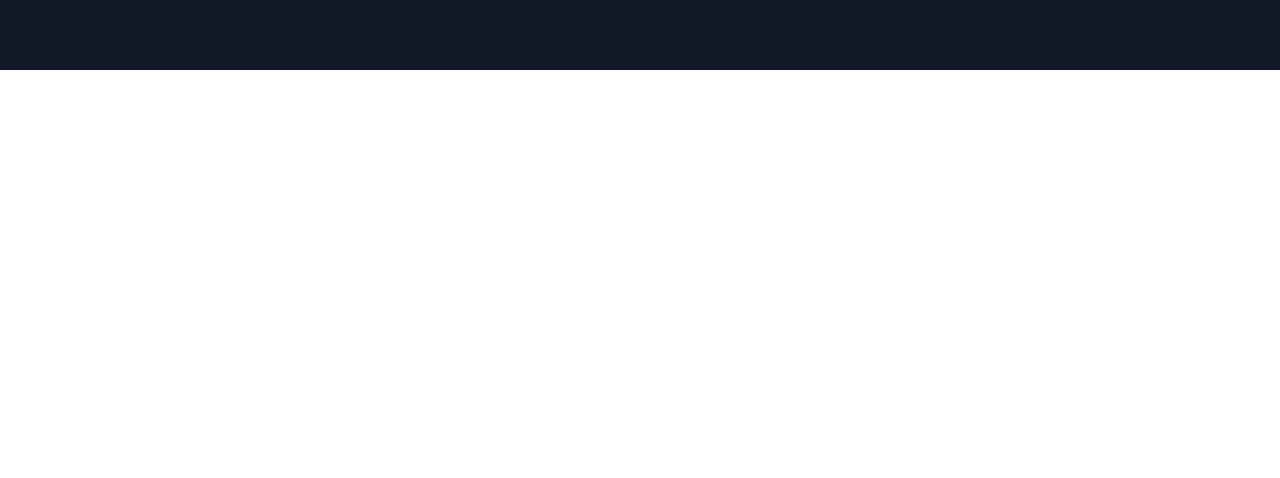
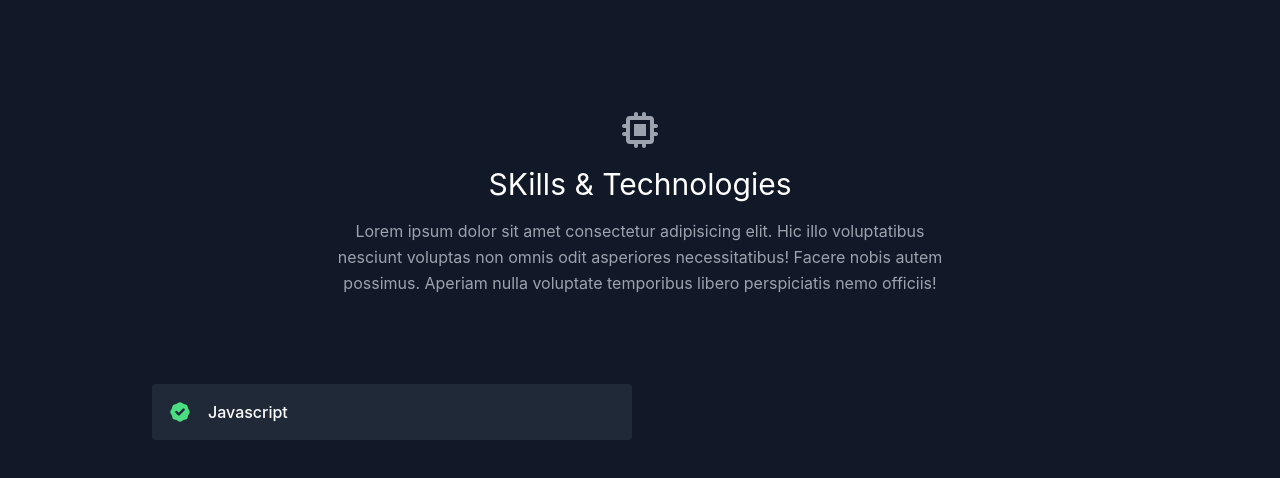
Before and after one commit to Deiondrae/portfolio, a React (Create React App) app: page / in a window 1280 px wide. Shown: the part 1370-1848 px from the top of the page. Before the commit the page ends 1440 px from the top, so only its background shows below. Built offline with nearby package versions, Linux system fonts and the light colour scheme.

Commit message:
added skills component

```diff
--- a/lorem.html
+++ b/lorem.html
@@ -0,0 +1 @@
+Lorem ipsum dolor sit amet consectetur adipisicing elit. Hic illo voluptatibus nesciunt voluptas non omnis odit asperiores necessitatibus! Facere nobis autem possimus. Aperiam nulla voluptate temporibus libero perspiciatis nemo officiis!
--- a/src/App.js
+++ b/src/App.js
@@ -1,12 +1,14 @@
 import './App.css';
 import About from './components/about';
 import Projects from './components/projects';
+import Skills from './components/skills';
 
 function App() {
   return (
     <main className="text-gray-400 bg-gray-900 body-font">
       <About></About>
       <Projects></Projects>
+      <Skills></Skills>
     </main>
   );
 }
--- /dev/null
+++ b/src/components/skills/index.js
@@ -0,0 +1,36 @@
+import { BadgeCheckIcon, ChipIcon } from "@heroicons/react/solid";
+import { skills } from "../../data";
+
+function Skills() {
+  return (
+    <section id="skills">
+      <div className="container px-5 py-10 mx-auto">
+        <div className="text-center mb-20">
+          <ChipIcon className="w-10 inline-block mb-4"></ChipIcon>
+          <h1 className="sm:text=4xl text-3xl font medium title-font text-white mb-4">
+            SKills & Technologies
+          </h1>
+          <p className="text-base leading-relaxed xl:w-2/4 lg:w-3/4 mx-auto">
+            Lorem ipsum dolor sit amet consectetur adipisicing elit. Hic illo
+            voluptatibus nesciunt voluptas non omnis odit asperiores
+            necessitatibus! Facere nobis autem possimus. Aperiam nulla voluptate
+            temporibus libero perspiciatis nemo officiis!
+          </p>
+        </div>
+        <div className="flex flex-wrap lg:w-4/5 sm:mx-auto sm:mb-2 -mx-2">
+          {skills.map((skill) => (
+            <div key={skill} className="p-2 sm:w-1/2 w-full">
+              <div className="bg-gray-800 rounded flex p-4 h-full items-center">
+                <BadgeCheckIcon className="text-green-400 w-6 h-6 flex-shrink-0 mr-4"></BadgeCheckIcon>
+                <span className="title-font font-medium text-white">
+                  {skill}
+                </span>
+              </div>
+            </div>
+          ))}
+        </div>
+      </div>
+    </section>
+  );
+}
+export default Skills;
--- a/src/data.js
+++ b/src/data.js
@@ -32,3 +32,6 @@ export const projects = [
       link: "https://pythonbootcamp.com",
     },
   ];
+export const skills = [
+  "Javascript"
+]
```
